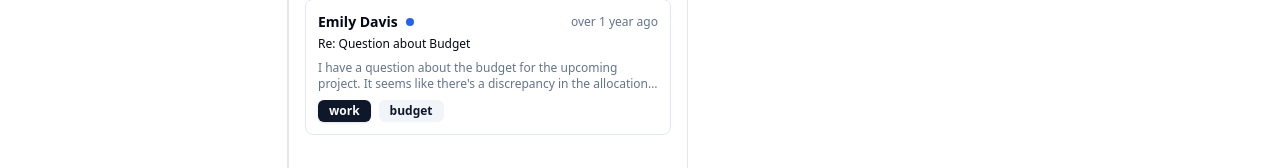
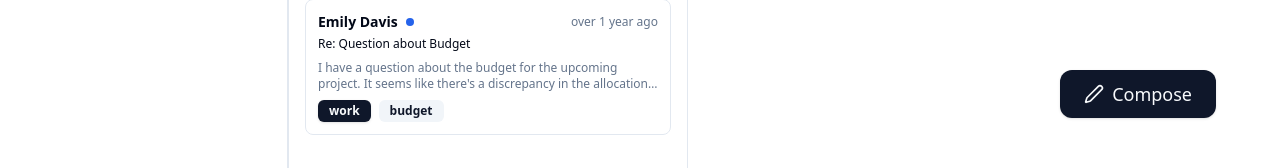
Before and after one commit to joywin2003/Acadium, a Next.js app: page /dashboard in a window 1280 px wide. Shown: the part 618-786 px from the top of the page. Built offline with nearby package versions, Linux system fonts and the light colour scheme; no server answers.

Commit message:
added compose button

```diff
--- a/src/app/(dashboard)/dashboard/layout.tsx
+++ b/src/app/(dashboard)/dashboard/layout.tsx
@@ -2,11 +2,6 @@
 import Sidebar from "~/components/layout/sidebar";
 import type { Metadata } from "next";
 import Header from "~/components/layout/header";
-
-export const metadata: Metadata = {
-  title: "Next Shadcn Dashboard Starter",
-  description: "Basic dashboard with Next.js and Shadcn",
-};
 
 export default function DashboardLayout({
   children,
--- a/src/components/mail/index.tsx
+++ b/src/components/mail/index.tsx
@@ -1,6 +1,6 @@
 "use client";
 import * as React from "react";
-import { Search } from "lucide-react";
+import { PenIcon, Search } from "lucide-react";
 
 import { Input } from "~/components/ui/input";
 import {
@@ -15,6 +15,7 @@ import { MailList } from "~/components/mail/mail-list";
 import { type Mail } from "~/components/mail/data";
 import { useMail } from "~/hooks/use-mail";
 import { MailDisplay } from "./mail-display";
+import { Button } from "../ui/button";
 
 interface MailProps {
   mails: Mail[];
@@ -42,6 +43,8 @@ export function Mail({
           }}
           className="h-full max-h-[800px] items-stretch"
         >
+          <Button className="absolute z-10 bottom-16 right-16 px-6 py-6 text-lg rounded-xl space-x-2"><PenIcon className="h-4 w-4 md:h-5 md:w-5" />
+            <span>Compose</span></Button>
           <ResizableHandle withHandle />
           <ResizablePanel defaultSize={defaultLayout[1]} minSize={30}>
             <Tabs defaultValue="all">
@@ -87,6 +90,7 @@ export function Mail({
           </ResizablePanel>
         </ResizablePanelGroup>
       </TooltipProvider>
+
     </div>
   );
 }
```
